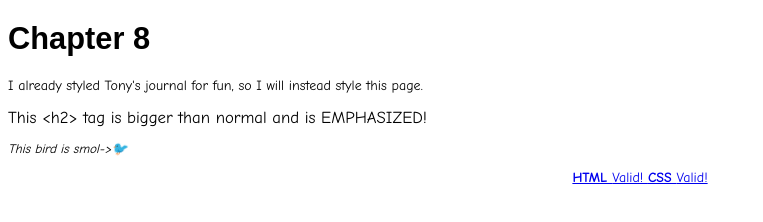
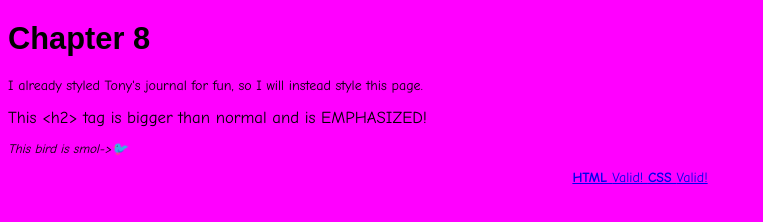
Before and after one commit to 1030365/Website, a plain HTML site: page HeadFirst/chap8/index.html in a window 1280 px wide. Shown: the whole page, without its empty margins (0-763 px from the left). Drawn offline with Linux system fonts and the light colour scheme; a web font is replaced by a local one.

Commit message:
Change chap8 background to fuchsia

```diff
--- a/HeadFirst/chap8/style8.css
+++ b/HeadFirst/chap8/style8.css
@@ -1,6 +1,7 @@
 body {
     font-family: Comic Sans MS, Comic Sans, cursive;
     font-size: 14px;
+    background-color: Fuchsia;
 }
 @font-face {
     font-family: "Emblema One";
```
